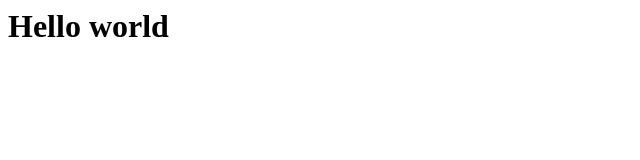
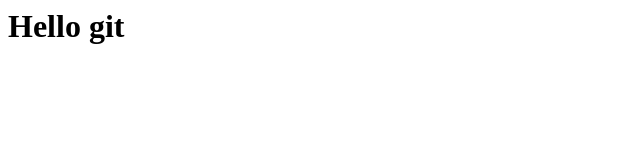
Before and after one commit to Alexandr1997ag/test, a plain HTML site: page index.html in a window 1280 px wide. Shown: the whole page, without its empty margins (0-640 px from the left). Drawn offline with Linux system fonts and the light colour scheme.

Commit message:
Revert "wrong commit 2"
This reverts commit cfe7106046b851681f8809581e3133160c35280d.

```diff
--- a/index.html
+++ b/index.html
@@ -1 +1 @@
-<h1>Hello world<h1>
+<h1>Hello git<h1>
```
